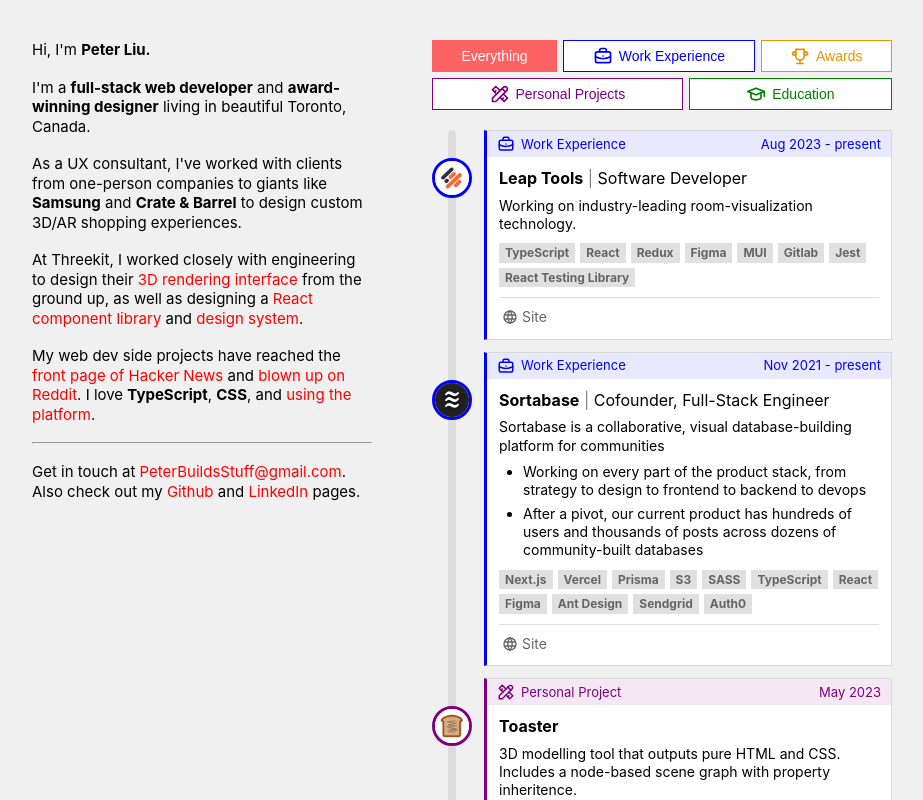
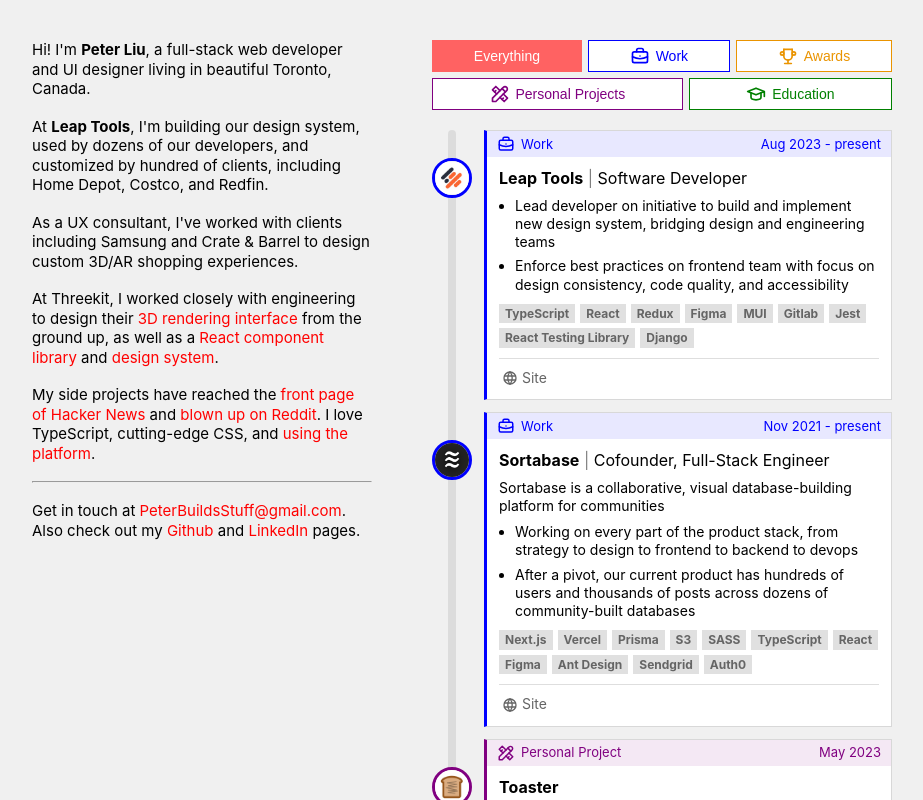
Before and after one commit to PeterTYLiu/personal-site, a React (Vite) app: page / in a window 1280 px wide. Shown: the whole page, without its empty margins (178-1101 px from the left). Built offline with nearby package versions, Linux system fonts and the light colour scheme.

Commit message:
Update info; bump deps

```diff
--- a/src/App.module.scss
+++ b/src/App.module.css
@@ -1,6 +1,3 @@
-$breakpoint: 850px;
-$background: #f0f0f0;
-
 .about {
   width: 340px;
   align-self: flex-start;
@@ -16,7 +13,7 @@
       text-decoration: underline;
     }
   }
-  @media screen and (max-width: $breakpoint) {
+  @media screen and (max-width: 850px) {
     align-self: auto;
     width: min(500px, 100%);
   }
@@ -47,11 +44,11 @@
       background-color: var(--theme);
     }
   }
-  @media screen and (max-width: $breakpoint) {
+  @media screen and (max-width: 850px) {
     position: sticky;
     top: 0;
     z-index: 99;
-    background: $background;
+    background: var(--background);
     padding-top: 16px;
   }
 }
@@ -87,8 +84,8 @@
   padding: 40px 40px 0px;
   justify-content: center;
   align-items: stretch;
-  background-color: $background;
-  @media screen and (max-width: $breakpoint) {
+  background-color: var(--background);
+  @media screen and (max-width: 850px) {
     flex-direction: column;
     height: auto;
     align-items: center;
@@ -101,13 +98,11 @@
   width: 460px;
   display: flex;
   flex-direction: column;
-  @media screen and (max-width: $breakpoint) {
+  @media screen and (max-width: 850px) {
     align-self: auto;
     width: min(500px, 100%);
   }
 }
-
-// Just for passing down CSS custom properties
 
 .all {
   --theme: rgb(255, 98, 98);
--- a/src/App.tsx
+++ b/src/App.tsx
@@ -1,5 +1,5 @@
 import { type ReactNode, useState, useRef } from "react";
-import styles from "./App.module.scss";
+import styles from "./App.module.css";
 import ItemCard, { type ItemType } from "./components/ItemCard/ItemCard";
 import { data } from "./data";
 import { IconBriefcase, IconSchool, IconTools, IconTrophy } from "@tabler/icons-react";
@@ -9,7 +9,7 @@
 const allItems: ItemType[] = ["work", "award", "project", "education"];
 
 const itemTypeDict: Record<ItemType, { label: string; icon: ReactNode }> = {
-  work: { label: "Work Experience", icon: <IconBriefcase size={iconSize} /> },
+  work: { label: "Work", icon: <IconBriefcase size={iconSize} /> },
   award: { label: "Awards", icon: <IconTrophy size={iconSize} /> },
   project: { label: "Personal Projects", icon: <IconTools size={iconSize} /> },
   education: { label: "Education", icon: <IconSchool size={iconSize} /> },
@@ -30,22 +30,22 @@
     <main className={styles.main}>
       <div className={styles.about}>
         <p>
-          Hi, I'm <strong>Peter Liu.</strong>
+          Hi! I'm <strong>Peter Liu</strong>, a full-stack web developer and UI designer living in beautiful Toronto, Canada.
         </p>
         <p>
-          I'm a <strong>full-stack web developer</strong> and <strong>award-winning designer</strong> living in beautiful Toronto, Canada.
+          At <strong>Leap Tools</strong>, I'm building our design system, used by dozens of our developers, and customized by hundred of
+          clients, including Home Depot, Costco, and Redfin.
         </p>
         <p>
-          As a UX consultant, I've worked with clients from one-person companies to giants like <strong>Samsung</strong> and{" "}
-          <strong>Crate & Barrel</strong> to design custom 3D/AR shopping experiences.
+          As a UX consultant, I've worked with clients including Samsung and Crate & Barrel to design custom 3D/AR shopping experiences.
         </p>
         <p>
           At Threekit, I worked closely with engineering to design their{" "}
           <a href="https://www.threekit.com/en/platform-overview" target="_blank">
             3D rendering interface
           </a>{" "}
-          from the ground up, as well as designing a{" "}
-          <a href="_https://developer.threekit.com/reference/treble" target="_blank">
+          from the ground up, as well as a{" "}
+          <a href="https://developer.threekit.com/reference/treble" target="_blank">
             React component library
           </a>{" "}
           and{" "}
@@ -55,7 +55,7 @@
           .
         </p>
         <p>
-          My web dev side projects have reached the{" "}
+          My side projects have reached the{" "}
           <a href="https://news.ycombinator.com/item?id=36019354" target="_blank">
             front page of Hacker News
           </a>{" "}
@@ -63,8 +63,7 @@
           <a href="https://www.reddit.com/r/webdev/comments/13nc54m/i_made_a_3d_editor_that_models_in_pure_csshtml/" target="_blank">
             blown up on Reddit
           </a>
-          . I love <strong>TypeScript</strong>, <strong>CSS</strong>, and{" "}
-          <a href="https://css-tricks.com/using-the-platform/">using the platform</a>.
+          . I love TypeScript, cutting-edge CSS, and <a href="https://css-tricks.com/using-the-platform/">using the platform</a>.
         </p>
         <hr />
         <p>
--- a/src/components/ItemCard/ItemCard.tsx
+++ b/src/components/ItemCard/ItemCard.tsx
@@ -1,6 +1,6 @@
 import type { ReactNode } from "react";
 import { IconBriefcase, IconTools, IconSchool, IconTrophy, IconBrandGithub, IconBrandFigma, IconWorld } from "@tabler/icons-react";
-import styles from "./ItemCard.module.scss";
+import styles from "./ItemCard.module.css";
 
 export type ItemType = "work" | "project" | "award" | "education";
 
@@ -32,7 +32,7 @@
   award: { label: "Award", icon: <IconTrophy size={iconSize} /> },
   education: { label: "Education", icon: <IconSchool size={iconSize} /> },
   project: { label: "Personal Project", icon: <IconTools size={iconSize} /> },
-  work: { label: "Work Experience", icon: <IconBriefcase size={iconSize} /> },
+  work: { label: "Work", icon: <IconBriefcase size={iconSize} /> },
 };
 
 export default function ItemCard({
--- a/src/data.tsx
+++ b/src/data.tsx
@@ -10,9 +10,12 @@
     title: "Leap Tools",
     location: "Toronto",
     position: "Software Developer",
-    description: "Working on industry-leading room-visualization technology.",
+    bulletPoints: [
+      "Lead developer on initiative to build and implement new design system, bridging design and engineering teams",
+      "Enforce best practices on frontend team with focus on design consistency, code quality, and accessibility",
+    ],
     siteUrl: "https://leaptools.com",
-    tools: ["TypeScript", "React", "Redux", "Figma", "MUI", "Gitlab", "Jest", "React Testing Library"],
+    tools: ["TypeScript", "React", "Redux", "Figma", "MUI", "Gitlab", "Jest", "React Testing Library", "Django"],
   },
   {
     key: "sortabase",
@@ -143,7 +146,7 @@
     description: "3D modelling tool that outputs pure HTML and CSS. Includes a node-based scene graph with property inheritence.",
     endDate: "2023-05-01",
     title: "Toaster",
-    bulletPoints: ["Reached front page of Hacker News", "200+ stars on Github"],
+    bulletPoints: ["Reached front page of Hacker News", "250+ stars on Github"],
     siteUrl: "https://petertyliu.github.io/toaster/",
     repoUrl: "https://github.com/PeterTYLiu/toaster",
     tools: ["Vite", "SASS", "TypeScript", "React", "Github Pages"],
--- a/src/index.css
+++ b/src/index.css
@@ -9,6 +9,8 @@
   -webkit-font-smoothing: antialiased;
   -moz-osx-font-smoothing: grayscale;
   -webkit-text-size-adjust: 100%;
+
+  --background: #f0f0f0;
 }
 
 html,
@@ -26,7 +28,7 @@
 
 ul {
   margin: 0;
-  padding-inline-start: 24px;
+  padding-inline-start: 16px;
 }
 
 li:not(:last-child) {
```
Also changed, not shown: package.json (+13 -14 lines), src/components/ItemCard/ItemCard.module.css (renamed from src/components/ItemCard/ItemCard.module.scss), 1 other file (tests, documents, lock files or other folders).
